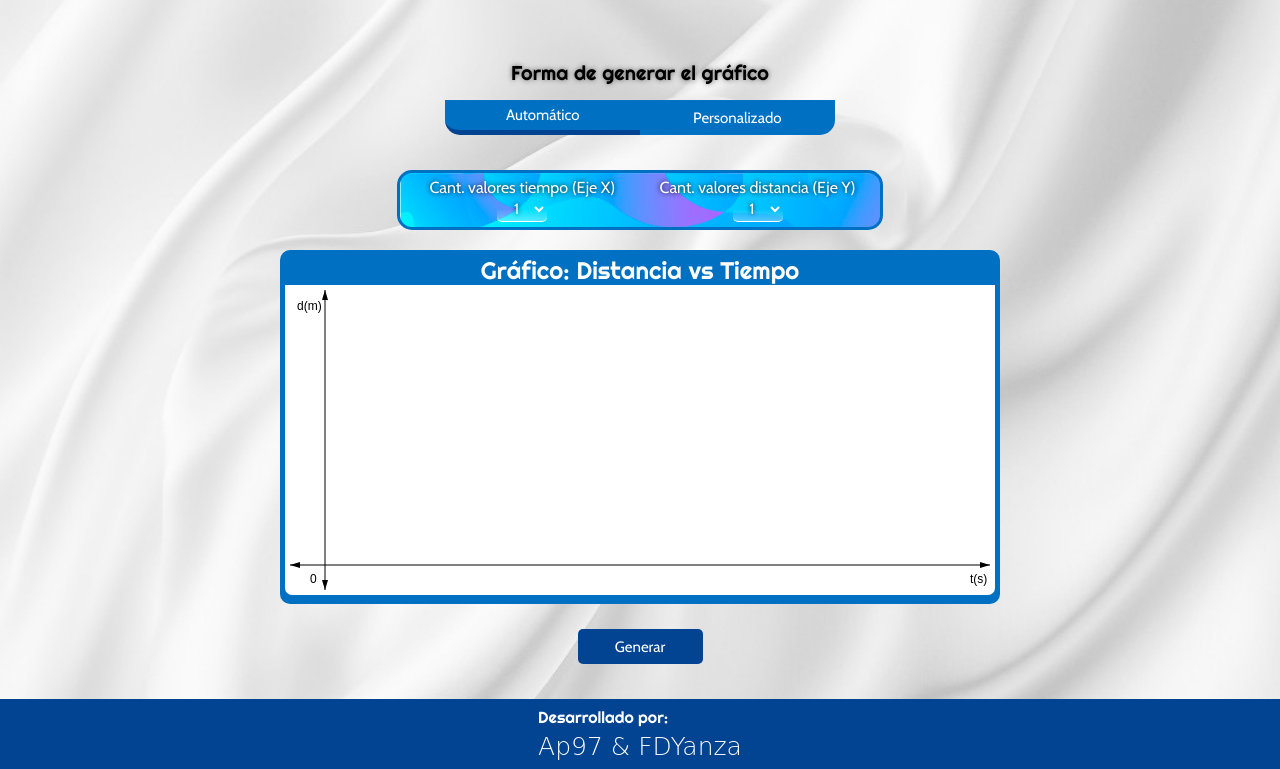
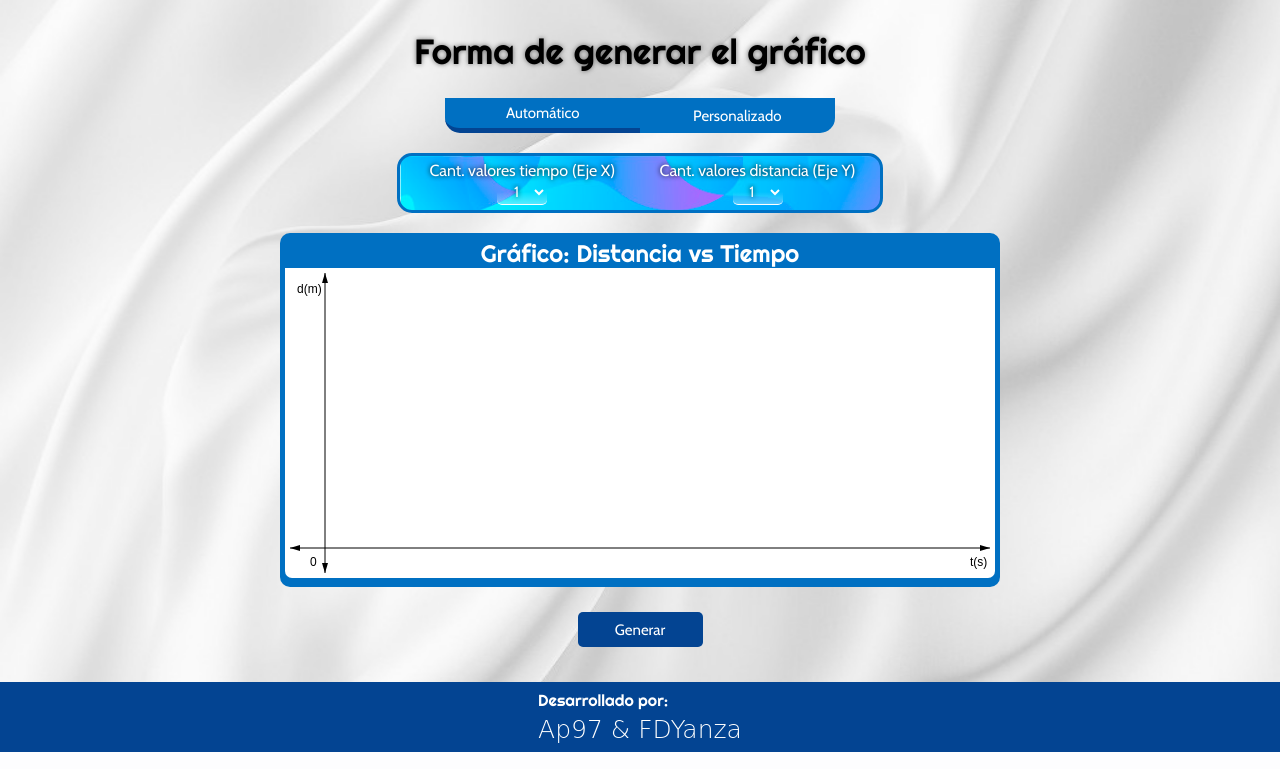
Before and after one commit to Aspg97/XRMRU, a PHP site: page /webComponents/PGG_ADD/graficadora.html in a window 1280 px wide. Shown: the part 120-889 px from the top of the page. Run offline with PHP 8.4, Linux system fonts and the light colour scheme; some web fonts are replaced.

Commit message:
avance graficadora V2.9

```diff
--- a/webComponents/Estilos/estilosGraficador.css
+++ b/webComponents/Estilos/estilosGraficador.css
@@ -33,9 +33,9 @@ button:hover {
 }
 
 .tit-elec-mod-graf {
-    margin: 30px 0 15px 0;
+    margin: 0px 0 25px 0;
     font-weight: lighter;
-    font-size: 20px;
+    font-size: 35px;
     text-shadow: 0 0 5px #666;
 }
 
@@ -71,7 +71,7 @@ button:hover {
     border-radius: 15px;
     border: solid 3px var(--compl-color);
     text-shadow: 0 0 5px #000;
-    margin: 35px auto 20px auto;
+    margin: 20px auto 20px auto;
     padding: 5px;
     width: 100%;
 }
@@ -143,6 +143,7 @@ option {
     display: flex;
     justify-content: center;
     flex-wrap: wrap;
+    align-items: flex-start;
     width: 100%;
 }
 
@@ -153,6 +154,7 @@ option {
     justify-content: space-around;
     border-radius: 10px;
     max-width: 400px;
+    height: 100%;
     margin: 0 20px 0 0;
     padding: 15px;
     background-image: url("../IMG/Simulator/fondo-info_Mesa\ de\ trabajo\ 1.jpg");
@@ -278,6 +280,7 @@ option {
 }
 
 .auto-gen-solu div{
+    margin: 5px;
     text-align: left;
 }
 
```
